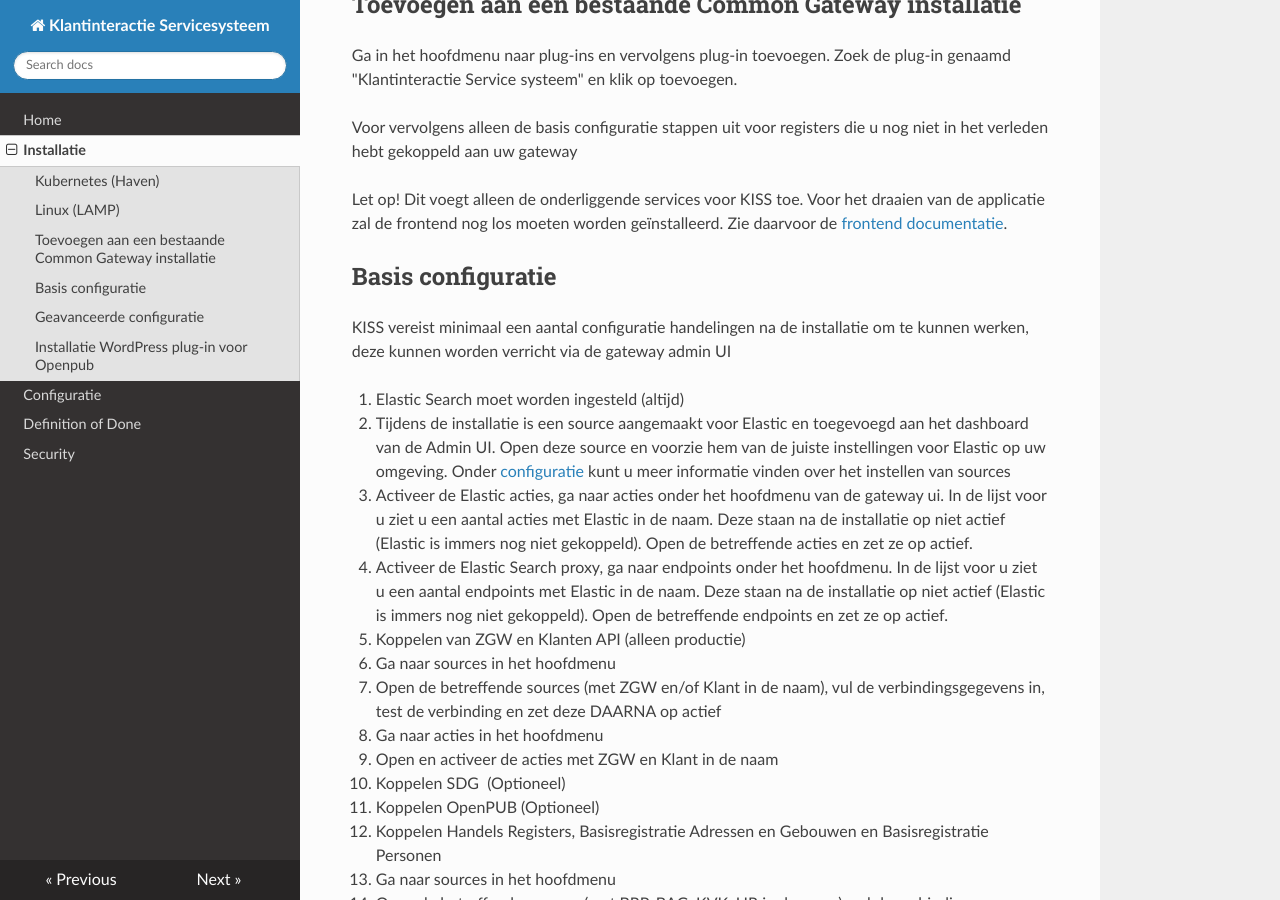
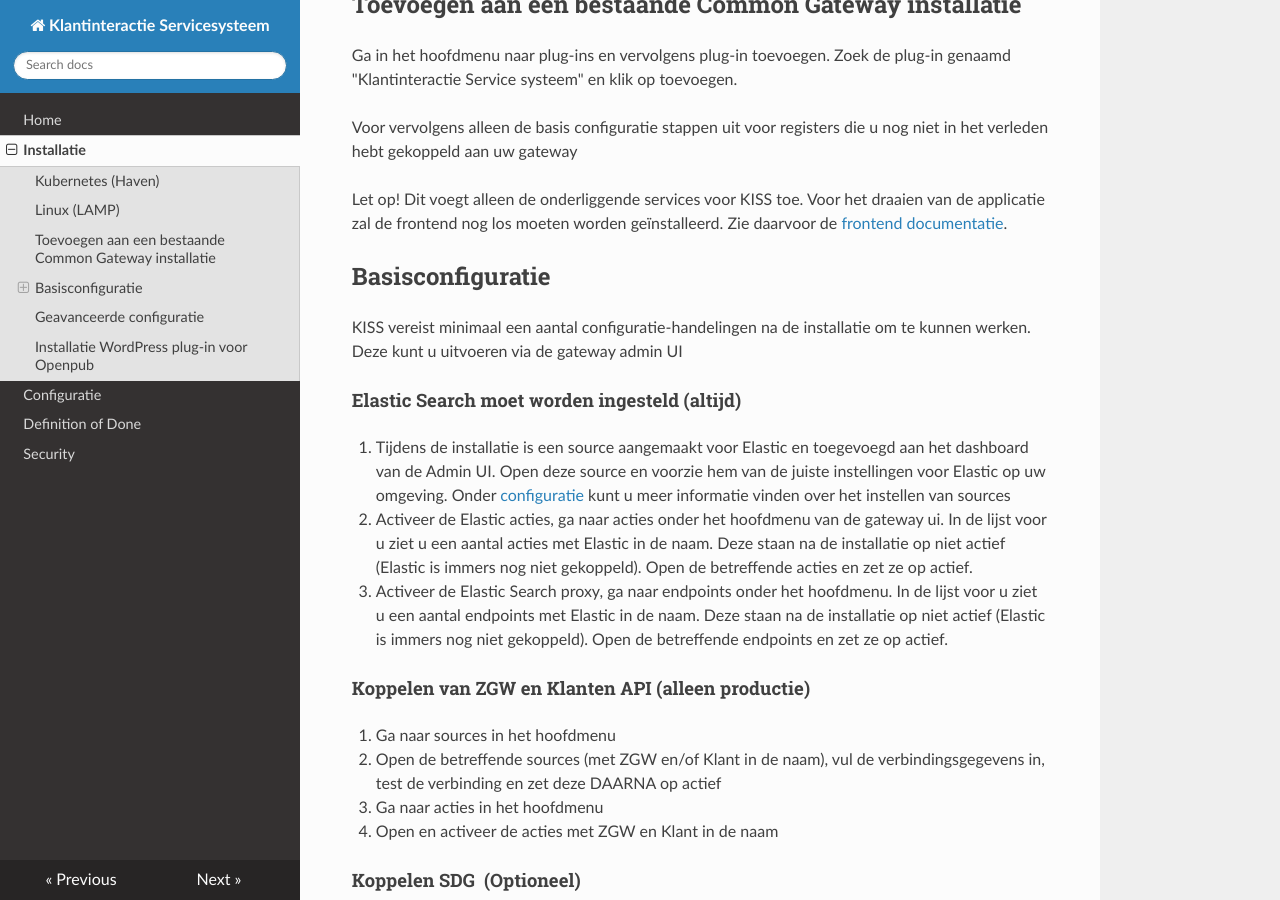
Before and after one commit to Klantinteractie-Servicesysteem/.github, an MkDocs documentation site: the page built from docs/INSTALLATION.md, in a window 1280 px wide and 900 px high, scrolled down 1541 px. Built offline with MkDocs 1.6.1, drawn with Linux system fonts in a browser that asks for light colours; nearby versions of some CDN libraries.

Commit message:
Update INSTALLATION.md
URL naar informatie over installatie frontend aangepast.
Opbouw van de stappen in Basisconfiguratie aangepast, omdat Readthedocs niet goed overweg kan met nested lists.

```diff
--- a/docs/INSTALLATION.md
+++ b/docs/INSTALLATION.md
@@ -56,28 +56,28 @@
 
 Voor vervolgens alleen de basis configuratie stappen uit voor registers die u nog niet in het verleden hebt gekoppeld aan uw gateway
 
-Let op! Dit voegt alleen de onderliggende services voor KISS toe. Voor het draaien van de applicatie zal de frontend nog los moeten worden geïnstalleerd. Zie daarvoor de [frontend documentatie](https://github.com/Klantinteractie-Servicesysteem/KISS-frontend).
+Let op! Dit voegt alleen de onderliggende services voor KISS toe. Voor het draaien van de applicatie zal de frontend nog los moeten worden geïnstalleerd. Zie daarvoor de [frontend documentatie](https://github.com/Klantinteractie-Servicesysteem/KISS-frontend#readme).
 
-## Basis configuratie
+## Basisconfiguratie
 
-KISS vereist minimaal een aantal configuratie handelingen na de installatie om te kunnen werken, deze kunnen worden verricht via de gateway admin UI
+KISS vereist minimaal een aantal configuratie-handelingen na de installatie om te kunnen werken. Deze kunt u uitvoeren via de gateway admin UI
 
-1. Elastic Search moet worden ingesteld (altijd)
-   - Tijdens de installatie is een source aangemaakt voor Elastic en toegevoegd aan het dashboard van de Admin UI. Open deze source en voorzie hem van de juiste instellingen voor Elastic op uw omgeving. Onder [configuratie](/docs/CONFIGURATIE.md) kunt u meer informatie vinden over het instellen van sources
-   - Activeer de Elastic acties, ga naar acties onder het hoofdmenu van de gateway ui. In de lijst voor u ziet u een aantal acties met Elastic in de naam. Deze staan na de installatie op niet actief (Elastic is immers nog niet gekoppeld). Open de betreffende acties en zet ze op actief.
-   - Activeer de Elastic Search proxy, ga naar endpoints onder het hoofdmenu. In de lijst voor u ziet u een aantal endpoints met Elastic in de naam. Deze staan na de installatie op niet actief (Elastic is immers nog niet gekoppeld). Open de betreffende endpoints en zet ze op actief.
-2. Koppelen van ZGW en Klanten API (alleen productie)
-   - Ga naar sources in het hoofdmenu
-   - Open de betreffende sources (met ZGW en/of Klant in de naam), vul de verbindingsgegevens in, test de verbinding en zet deze DAARNA op actief
-   - Ga naar acties in het hoofdmenu
-   - Open en activeer de acties met ZGW en Klant in de naam
-5. Koppelen SDG  (Optioneel)
-6. Koppelen OpenPUB (Optioneel)
-7. Koppelen Handels Registers, Basisregistratie Adressen en Gebouwen en Basisregistratie Personen
-   - Ga naar sources in het hoofdmenu
-   - Open de betreffende sources (met BRP, BAG, KVK, HR in de naam), vul de verbindingsgegevens in, test de verbinding en zet deze DAARNA op actief
-   - Ga naar acties in het hoofdmenu
-   - Open en activeer de acties met BRP, BAG, KVK, HR in de naam
+#### Elastic Search moet worden ingesteld (altijd)
+1. Tijdens de installatie is een source aangemaakt voor Elastic en toegevoegd aan het dashboard van de Admin UI. Open deze source en voorzie hem van de juiste instellingen voor Elastic op uw omgeving. Onder [configuratie](/docs/CONFIGURATIE.md) kunt u meer informatie vinden over het instellen van sources
+2. Activeer de Elastic acties, ga naar acties onder het hoofdmenu van de gateway ui. In de lijst voor u ziet u een aantal acties met Elastic in de naam. Deze staan na de installatie op niet actief (Elastic is immers nog niet gekoppeld). Open de betreffende acties en zet ze op actief.
+3. Activeer de Elastic Search proxy, ga naar endpoints onder het hoofdmenu. In de lijst voor u ziet u een aantal endpoints met Elastic in de naam. Deze staan na de installatie op niet actief (Elastic is immers nog niet gekoppeld). Open de betreffende endpoints en zet ze op actief.
+#### Koppelen van ZGW en Klanten API (alleen productie)
+1. Ga naar sources in het hoofdmenu
+2. Open de betreffende sources (met ZGW en/of Klant in de naam), vul de verbindingsgegevens in, test de verbinding en zet deze DAARNA op actief
+3. Ga naar acties in het hoofdmenu
+4. Open en activeer de acties met ZGW en Klant in de naam
+#### Koppelen SDG  (Optioneel)
+#### Koppelen OpenPUB (Optioneel)
+#### Koppelen Handels Registers, Basisregistratie Adressen en Gebouwen en Basisregistratie Personen
+1. Ga naar sources in het hoofdmenu
+2. Open de betreffende sources (met BRP, BAG, KVK, HR in de naam), vul de verbindingsgegevens in, test de verbinding en zet deze DAARNA op actief
+3. Ga naar acties in het hoofdmenu
+4. Open en activeer de acties met BRP, BAG, KVK, HR in de naam
 
 ## Geavanceerde configuratie
 
```
